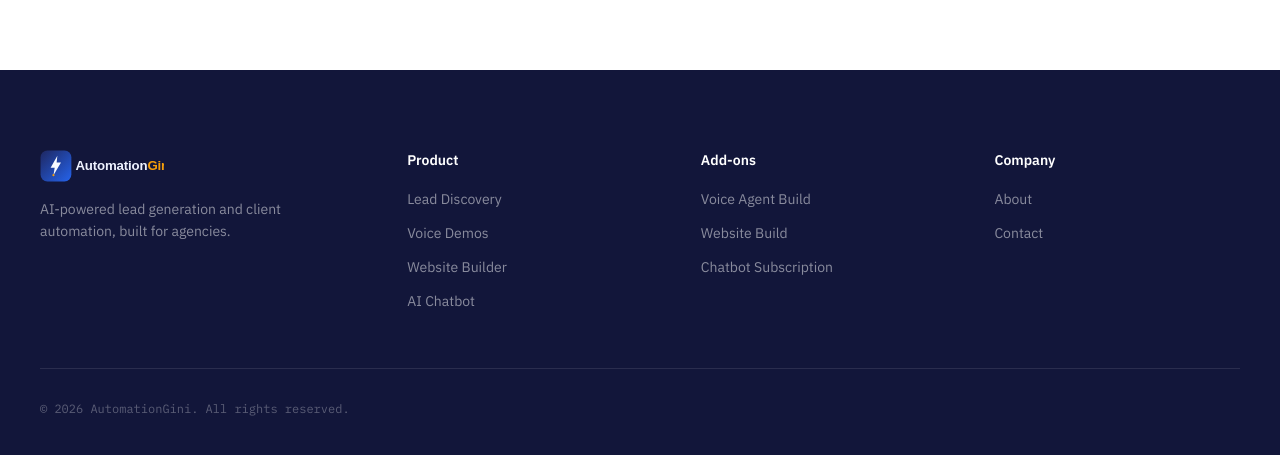
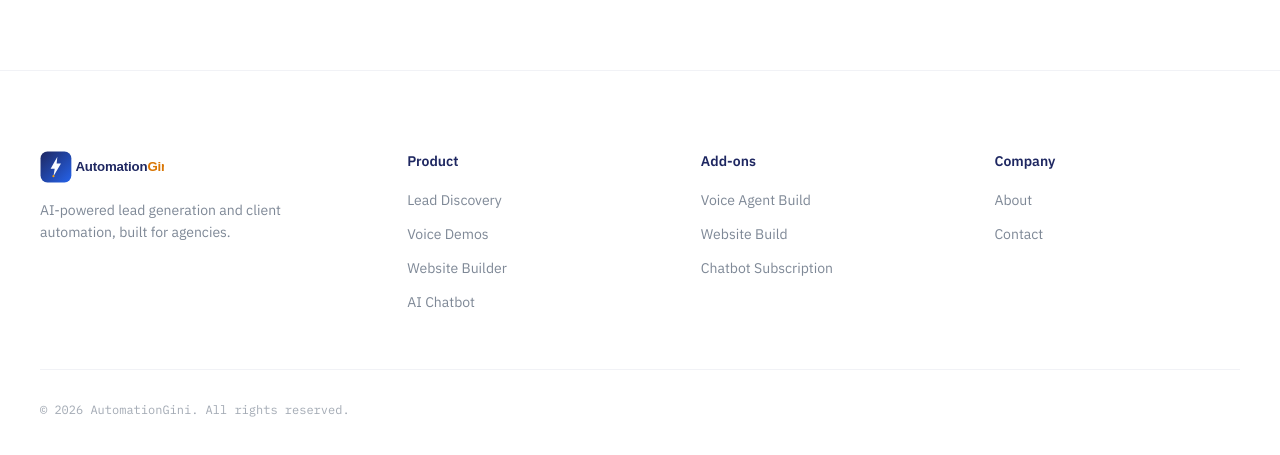
Before and after one commit to Nabeel-Usmani/automationgini-website, a React (Vite) app: page / in a window 1280 px wide. Shown: the part 4552-5007 px from the top of the page. Built offline with nearby package versions, Linux system fonts and the light colour scheme.

Commit message:
Update Footer.jsx

```diff
--- a/src/components/Footer.jsx
+++ b/src/components/Footer.jsx
@@ -1,4 +1,4 @@
-import LogoDark from '../assets/logo-dark-bg.svg'
+import LogoLight from '../assets/logo-light-bg.svg'
 
 const columns = [
   {
@@ -17,25 +17,25 @@ const columns = [
 
 export default function Footer() {
   return (
-    <footer className="bg-navy-deep pt-20 pb-10">
+    <footer className="bg-white pt-20 pb-10 border-t border-navy/[0.06]">
       <div className="max-w-7xl mx-auto px-6 lg:px-10">
-        <div className="grid md:grid-cols-[1.3fr_repeat(3,1fr)] gap-12 pb-14 border-b border-white/10">
+        <div className="grid md:grid-cols-[1.3fr_repeat(3,1fr)] gap-12 pb-14 border-b border-navy/[0.06]">
           <div>
-            <img src={LogoDark} alt="AutomationGini" className="h-8 mb-4" />
-            <p className="font-body text-sm text-white/50 max-w-xs leading-relaxed">
+            <img src={LogoLight} alt="AutomationGini" className="h-8 mb-4" />
+            <p className="font-body text-sm text-slate/70 max-w-xs leading-relaxed">
               AI-powered lead generation and client automation, built for agencies.
             </p>
           </div>
 
           {columns.map((col) => (
             <div key={col.title}>
-              <h4 className="font-body font-semibold text-white text-sm mb-4">{col.title}</h4>
+              <h4 className="font-body font-semibold text-navy text-sm mb-4">{col.title}</h4>
               <ul className="space-y-2.5">
                 {col.links.map((l) => (
                   <li key={l}>
                     <a
                       href="#"
-                      className="font-body text-sm text-white/50 hover:text-white/80 transition-colors"
+                      className="font-body text-sm text-slate/70 hover:text-navy transition-colors"
                     >
                       {l}
                     </a>
@@ -47,7 +47,7 @@ export default function Footer() {
         </div>
 
         <div className="flex flex-col sm:flex-row justify-between items-center gap-4 pt-8">
-          <p className="font-mono text-xs text-white/30">
+          <p className="font-mono text-xs text-slate/50">
             &copy; 2026 AutomationGini. All rights reserved.
           </p>
         </div>
```
